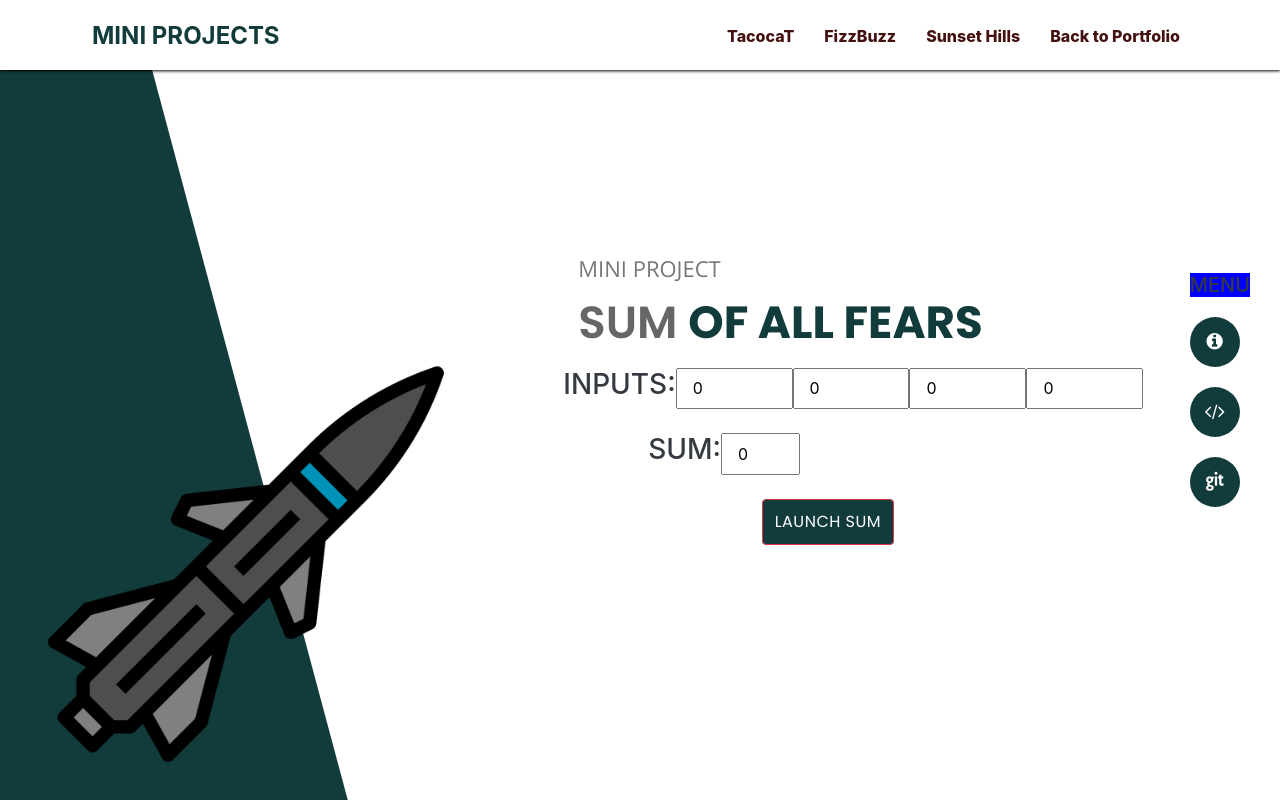
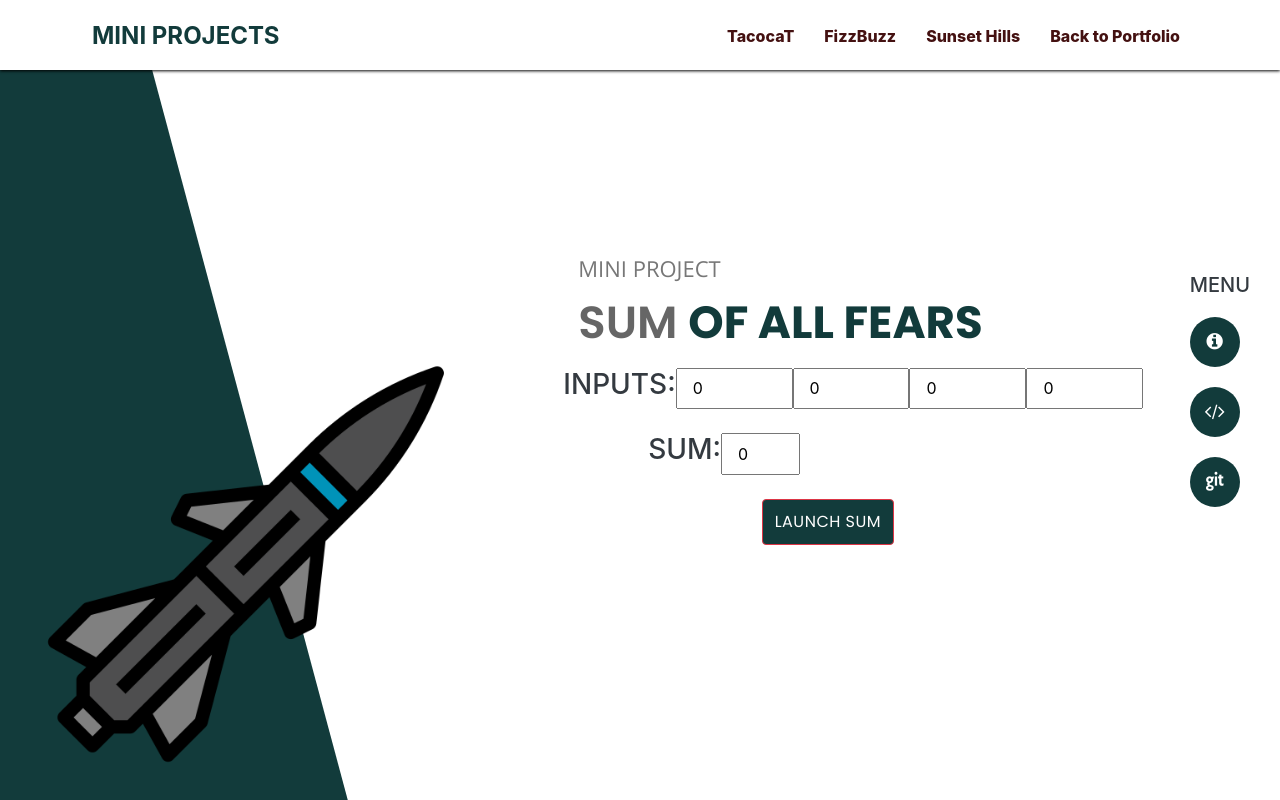
Before and after one commit to MNicolso/Sum-of-All-Fears, a plain HTML site: page index.html in a window 1280 px wide. Drawn offline with nearby package versions, Linux system fonts and the light colour scheme.

Commit message:
menu update

```diff
--- a/Content/css/style.css
+++ b/Content/css/style.css
@@ -369,10 +369,6 @@ body.light hr.separator {
   color: rgba(255, 255, 255, 0.07);
 }
 
-#projectMenu{
-    background-color:blue;
-
-}
 /* [ HEADER ] */
 /*================================================== */
 
--- a/index.html
+++ b/index.html
@@ -62,7 +62,7 @@
     <header class="header" id="navbar-collapse-toggle">
         <!-- Fixed Navigation Starts -->
         <ul style="list-style-type:none" class="icon-menu d-none d-lg-block revealator-slideup revealator-once revealator-delay1">
-            <li class="text-dark h5" id="projectMenu">
+            <li class="text-dark h5">
             MENU
             </li>
             <li class="icon-box active" data-toggle="modal" data-target="#instructionModal">
```
